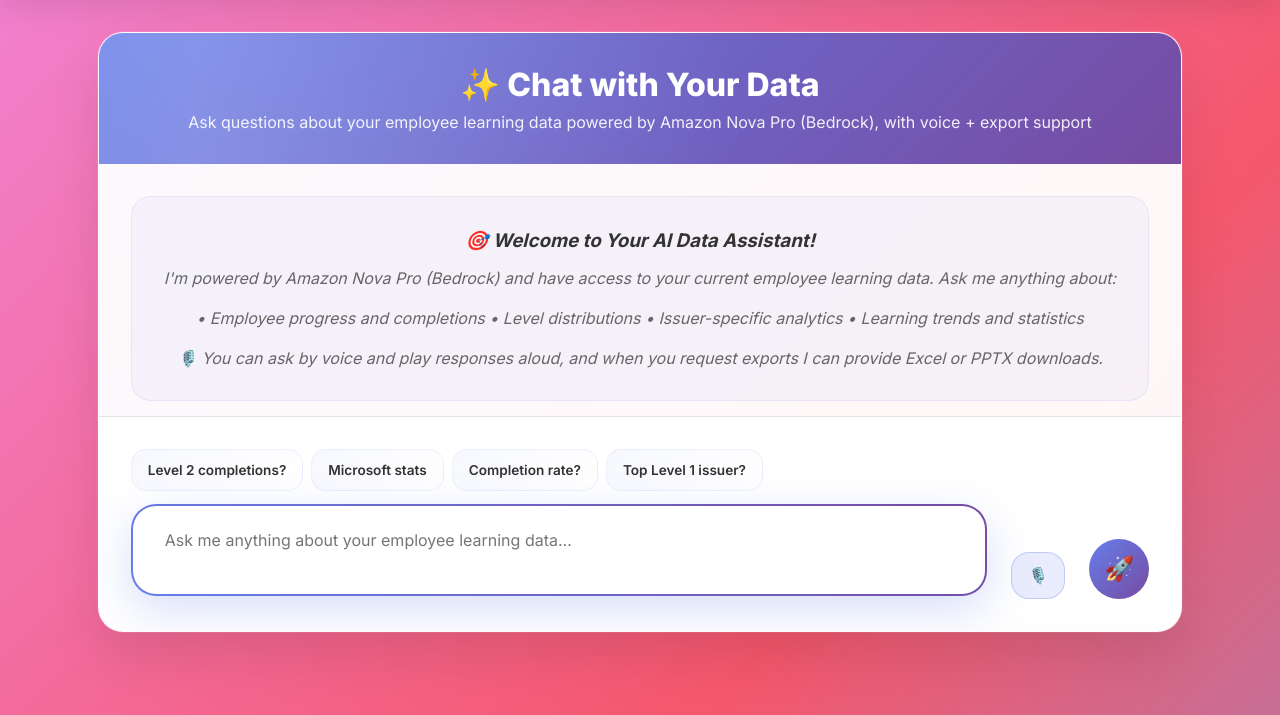
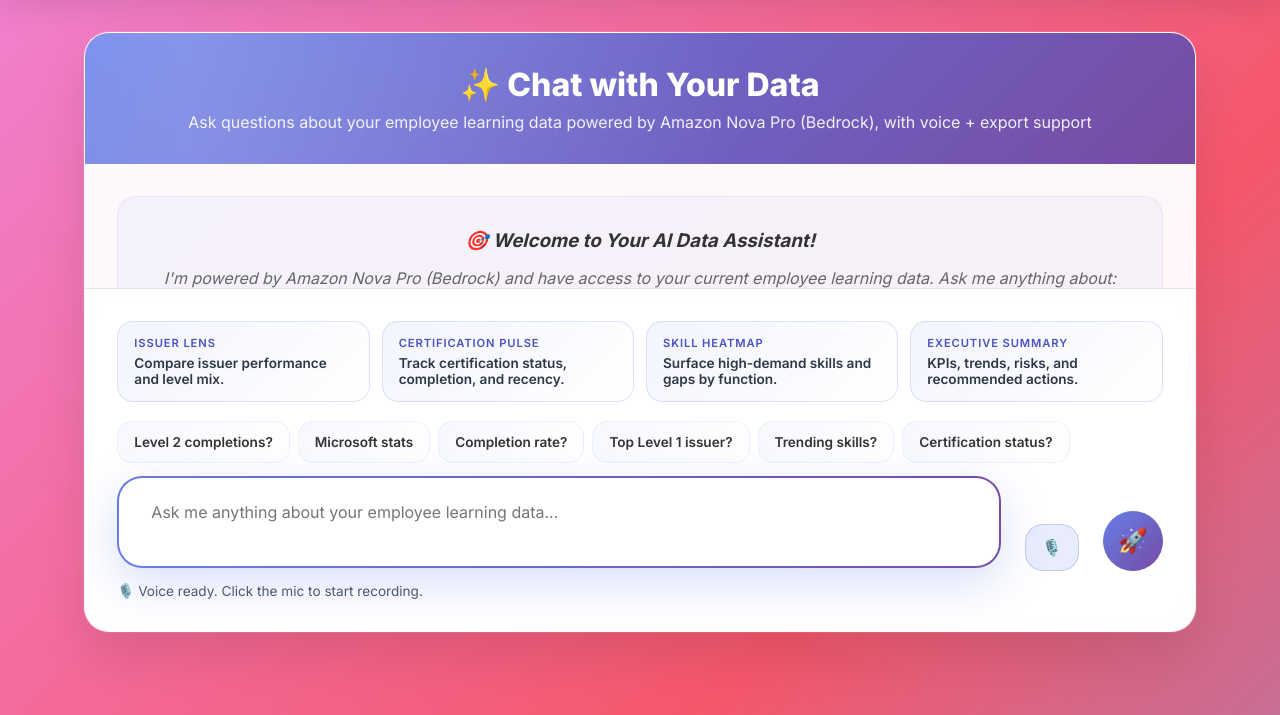
Before and after one commit to desai-cringe/ai-academy-tracker, a Flask app: page /admin/chat in a window 1280 px wide. Shown: the part 85-800 px from the top of the page. Run offline with Flask 3, Linux system fonts and the light colour scheme; the visitor is signed in with stand-in values (Sample User, id 1).

Commit message:
Enhance chat insights and voice guidance

```diff
--- a/app/services.py
+++ b/app/services.py
@@ -706,6 +706,14 @@
         for qual, count in df_cleaned['Qualifier'].value_counts().items():
             kb_content.append(f"  {qual}: {count} records")
         kb_content.append("")
+        kb_content.append("SKILL DISTRIBUTION:")
+        for skill, count in df_cleaned['Skill'].value_counts().head(15).items():
+            kb_content.append(f"  {skill}: {count} records")
+        kb_content.append("")
+        kb_content.append("CERTIFICATION DISTRIBUTION (ASSESSMENT NAME):")
+        for assessment, count in df_cleaned['Assessment Name'].value_counts().head(15).items():
+            kb_content.append(f"  {assessment}: {count} records")
+        kb_content.append("")
 		# ... rest unchanged, kept for backward compatibility ...
         kb_content.append("ISSUER DISTRIBUTION:")
         for issuer, count in df_cleaned['Issuer'].value_counts().items():
@@ -774,6 +782,36 @@
             EmployeeRecord.qualifier
         ).all():
             kb_lines.append(f"  {qual}: {count} records")
+        kb_lines.append("")
+        kb_lines.append("TOP SKILLS:")
+        top_skills = db.session.query(
+            EmployeeRecord.skill,
+            func.count(EmployeeRecord.id)
+        ).filter(
+            EmployeeRecord.skill.isnot(None),
+            EmployeeRecord.skill != ''
+        ).group_by(
+            EmployeeRecord.skill
+        ).order_by(
+            func.count(EmployeeRecord.id).desc()
+        ).limit(15).all()
+        for skill, count in top_skills:
+            kb_lines.append(f"  {skill}: {count} records")
+        kb_lines.append("")
+        kb_lines.append("TOP CERTIFICATIONS (ASSESSMENTS):")
+        top_assessments = db.session.query(
+            EmployeeRecord.assessment_name,
+            func.count(EmployeeRecord.id)
+        ).filter(
+            EmployeeRecord.assessment_name.isnot(None),
+            EmployeeRecord.assessment_name != ''
+        ).group_by(
+            EmployeeRecord.assessment_name
+        ).order_by(
+            func.count(EmployeeRecord.id).desc()
+        ).limit(15).all()
+        for assessment, count in top_assessments:
+            kb_lines.append(f"  {assessment}: {count} records")
         kb_lines.append("")
         kb_lines.append("=" * 80)
         kb_lines.append("DETAILED BREAKDOWN BY ISSUER")
--- a/app/templates/chat.html
+++ b/app/templates/chat.html
@@ -305,6 +305,33 @@
             backdrop-filter: blur(15px);
         }
 
+        .insight-highlights {
+            display: grid;
+            grid-template-columns: repeat(auto-fit, minmax(180px, 1fr));
+            gap: 0.75rem;
+            margin-bottom: 1.2rem;
+        }
+
+        .insight-card {
+            padding: 0.85rem 1rem;
+            border-radius: 16px;
+            border: 1px solid rgba(102, 126, 234, 0.2);
+            background: linear-gradient(135deg, rgba(102, 126, 234, 0.08), rgba(255,255,255,0.95));
+            font-size: 0.85rem;
+            font-weight: 600;
+            color: #2d3748;
+            display: flex;
+            flex-direction: column;
+            gap: 0.35rem;
+        }
+
+        .insight-card span {
+            font-size: 0.7rem;
+            text-transform: uppercase;
+            letter-spacing: 0.08em;
+            color: #4c51bf;
+        }
+
         .examples-section {
             margin-bottom: 1rem;
             display: flex;
@@ -402,6 +429,29 @@
             box-shadow: 0 0 0 4px rgba(248, 113, 113, 0.15);
         }
 
+        .chat-voice-btn:disabled {
+            opacity: 0.6;
+            cursor: not-allowed;
+            box-shadow: none;
+        }
+
+        .voice-status {
+            margin-top: 0.75rem;
+            font-size: 0.85rem;
+            color: #4a5568;
+            display: flex;
+            align-items: center;
+            gap: 0.4rem;
+        }
+
+        .voice-status.error {
+            color: #c53030;
+        }
+
+        .voice-status.success {
+            color: #2f855a;
+        }
+
         .export-actions {
             margin-top: 0.75rem;
             display: flex;
@@ -477,6 +527,10 @@
                 max-width: 95%;
                 padding: 1rem 1.5rem;
             }
+
+            .insight-highlights {
+                grid-template-columns: 1fr;
+            }
         }
     </style>
 </head>
@@ -507,9 +561,9 @@
                     <h3>🎯 Welcome to Your AI Data Assistant!</h3>
                     <p>I'm powered by Amazon Nova Pro (Bedrock) and have access to your current employee learning data. Ask me anything about:</p>
                     <br>
-                    <p>• Employee progress and completions • Level distributions • Issuer-specific analytics • Learning trends and statistics</p>
+                    <p>• Employee progress • Issuer, certification, and skill performance • Level/qualifier distributions • Learning trends by function</p>
                     <br>
-                    <p>🎙️ You can ask by voice and play responses aloud, and when you request exports I can provide Excel or PPTX downloads.</p>
+                    <p>🎙️ You can ask by voice and play responses aloud. When you request exports I can provide Excel or PPTX downloads with filters.</p>
                 </div>
             </div>
 
@@ -523,6 +577,24 @@
             </div>
 
             <div class="chat-input-container">
+                <div class="insight-highlights">
+                    <div class="insight-card">
+                        <span>Issuer Lens</span>
+                        Compare issuer performance and level mix.
+                    </div>
+                    <div class="insight-card">
+                        <span>Certification Pulse</span>
+                        Track certification status, completion, and recency.
+                    </div>
+                    <div class="insight-card">
+                        <span>Skill Heatmap</span>
+                        Surface high-demand skills and gaps by function.
+                    </div>
+                    <div class="insight-card">
+                        <span>Executive Summary</span>
+                        KPIs, trends, risks, and recommended actions.
+                    </div>
+                </div>
                 <!-- Example Queries -->
                 <div class="examples-section">
                     <div class="example-query" onclick="fillExample('How many employees completed Level 2?')">
@@ -536,6 +608,12 @@
                     </div>
                     <div class="example-query" onclick="fillExample('Which issuer has the most Level 1 employees?')">
                         Top Level 1 issuer?
+                    </div>
+                    <div class="example-query" onclick="fillExample('Which skills are trending by Wipro function?')">
+                        Trending skills?
+                    </div>
+                    <div class="example-query" onclick="fillExample('Show certification status for Azure Data certifications')">
+                        Certification status?
                     </div>
                 </div>
 
@@ -554,6 +632,9 @@
                         🚀
                     </button>
                 </form>
+                <div class="voice-status" id="voice-status">
+                    🎙️ Voice ready. Click the mic to start recording.
+                </div>
             </div>
         </div>
     </div>
@@ -724,14 +805,27 @@
                 if (data.success && data.transcript) {
                     hideTyping();
                     await handleUserMessage(data.transcript);
+                    setVoiceStatus('Voice ready. Click the mic to start recording.', 'info');
                 } else {
                     addMessage(data.error || 'Voice transcription failed.', false, null, 'Error', true);
+                    setVoiceStatus('Voice transcription failed. Try again.', 'error');
                     hideTyping();
                 }
             } catch (error) {
                 addMessage('Voice transcription failed. Please try again.', false, null, 'Error', true);
+                setVoiceStatus('Voice transcription failed. Try again.', 'error');
                 hideTyping();
             }
+        }
+
+        function setVoiceStatus(message, status = 'info') {
+            const statusEl = document.getElementById('voice-status');
+            statusEl.textContent = message;
+            statusEl.className = `voice-status ${status}`;
+        }
+
+        function isVoiceSupported() {
+            return !!(navigator.mediaDevices && navigator.mediaDevices.getUserMedia && window.MediaRecorder);
         }
 
         document.getElementById('chat-form').addEventListener('submit', async function(e) {
@@ -769,16 +863,31 @@
                 if (voiceButton._recorder) {
                     voiceButton._recorder.stop();
                 }
+                setVoiceStatus('Transcribing your question...', 'info');
                 return;
             }
 
             try {
+                if (!isVoiceSupported()) {
+                    addMessage('Voice input is not supported in this browser. Please try Chrome or Edge.', false, null, 'Error', true);
+                    setVoiceStatus('Voice input not supported in this browser.', 'error');
+                    voiceButton.disabled = true;
+                    return;
+                }
+
+                if (!window.isSecureContext && location.hostname !== 'localhost') {
+                    addMessage('Microphone access requires HTTPS. Please open this page over a secure connection.', false, null, 'Error', true);
+                    setVoiceStatus('Enable HTTPS to use voice input.', 'error');
+                    return;
+                }
+
                 const stream = await navigator.mediaDevices.getUserMedia({ audio: true });
                 const recorder = new MediaRecorder(stream, { mimeType: 'audio/webm' });
                 voiceButton.dataset.recording = 'true';
                 voiceButton.classList.add('recording');
                 voiceButton._recorder = recorder;
                 const chunks = [];
+                setVoiceStatus('Listening... click the mic again to stop.', 'success');
 
                 recorder.addEventListener('dataavailable', (event) => {
                     if (event.data.size > 0) {
@@ -794,7 +903,16 @@
 
                 recorder.start();
             } catch (error) {
-                addMessage('Microphone access was denied.', false, null, 'Error', true);
+                let errorMessage = 'Microphone access failed. Please try again.';
+                if (error.name === 'NotAllowedError') {
+                    errorMessage = 'Microphone permission denied. Please allow microphone access in your browser settings.';
+                } else if (error.name === 'NotFoundError') {
+                    errorMessage = 'No microphone detected. Connect a microphone and try again.';
+                } else if (error.name === 'NotReadableError') {
+                    errorMessage = 'Microphone is currently in use by another application.';
+                }
+                addMessage(errorMessage, false, null, 'Error', true);
+                setVoiceStatus(errorMessage, 'error');
                 voiceButton.dataset.recording = 'false';
                 voiceButton.classList.remove('recording');
             }
@@ -802,6 +920,11 @@
 
         document.addEventListener('DOMContentLoaded', function() {
             document.getElementById('chat-input').focus();
+            const voiceButton = document.getElementById('chat-voice-btn');
+            if (!isVoiceSupported()) {
+                voiceButton.disabled = true;
+                setVoiceStatus('Voice input is not supported in this browser.', 'error');
+            }
         });
     </script>
 </body>
```
Also changed, not shown: app/routes_admin.py (+45 -1 lines).
